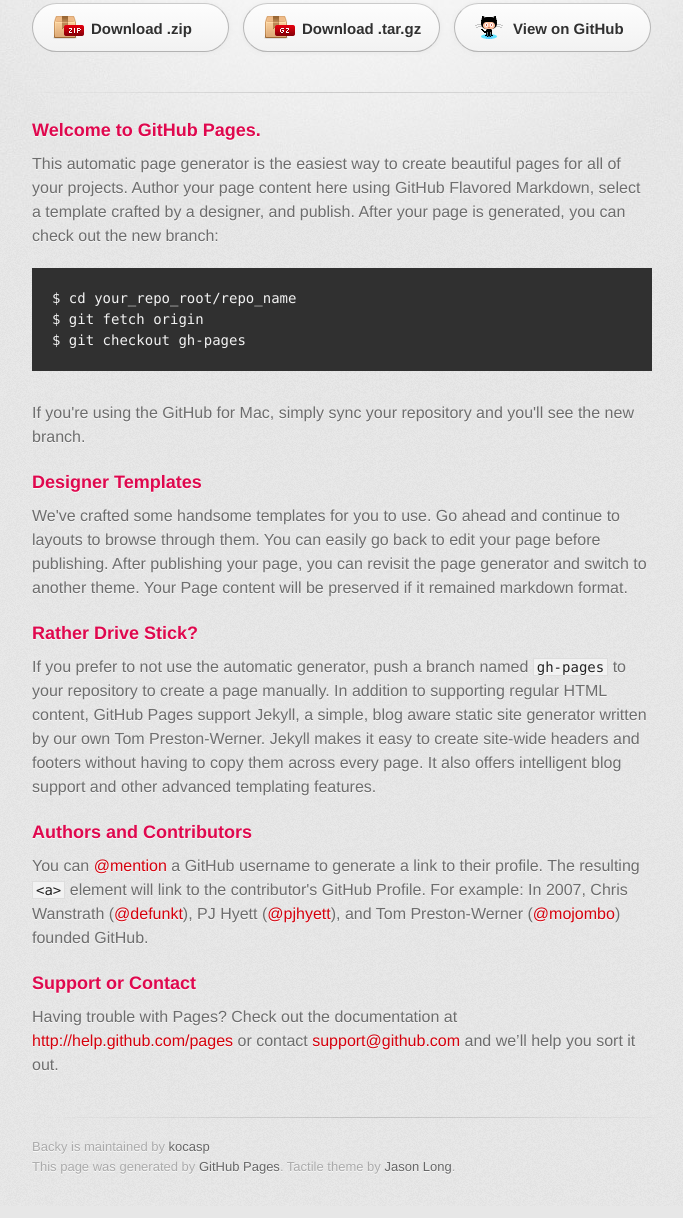
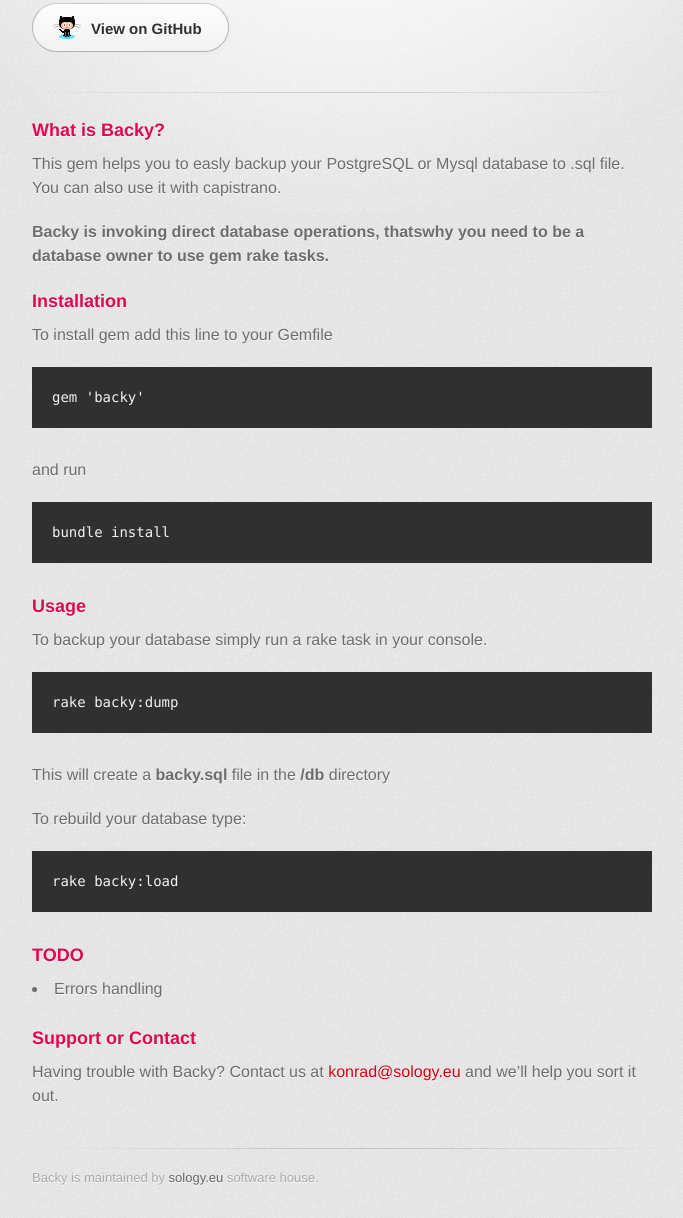
Before and after one commit to Sology/backy, a plain HTML site: page index.html in a window 1280 px wide. Shown: the part 361-1579 px from the top of the page, without its empty margins (298-981 px from the left). Drawn offline with Linux system fonts and the light colour scheme; a web font is replaced by a local one.

Commit message:
text changes

```diff
--- a/index.html
+++ b/index.html
@@ -10,7 +10,7 @@
     <!--[if lt IE 9]>
     <script src="//html5shiv.googlecode.com/svn/trunk/html5.js"></script>
     <![endif]-->
-    <title>Backy by kocasp</title>
+    <title>Backy by Konrad Strojny</title>
   </head>
 
   <body>
@@ -22,8 +22,6 @@
 
 
         <section id="downloads" class="clearfix">
-          <a href="https://github.com/kocasp/backy/zipball/master" id="download-zip" class="button"><span>Download .zip</span></a>
-          <a href="https://github.com/kocasp/backy/tarball/master" id="download-tar-gz" class="button"><span>Download .tar.gz</span></a>
           <a href="https://github.com/kocasp/backy" id="view-on-github" class="button"><span>View on GitHub</span></a>
         </section>
 
@@ -31,41 +29,55 @@
 
         <section id="main_content">
           <h3>
-<a name="welcome-to-github-pages" class="anchor" href="#welcome-to-github-pages"><span class="octicon octicon-link"></span></a>Welcome to GitHub Pages.</h3>
+<a name="welcome-to-github-pages" class="anchor" href="#welcome-to-github-pages"><span class="octicon octicon-link"></span></a>What is Backy?</h3>
 
-<p>This automatic page generator is the easiest way to create beautiful pages for all of your projects. Author your page content here using GitHub Flavored Markdown, select a template crafted by a designer, and publish. After your page is generated, you can check out the new branch:</p>
+<p>This gem helps you to easly backup your PostgreSQL or Mysql database to .sql file. You can also use it with capistrano.</p>
+<p><strong>Backy is invoking direct database operations, thatswhy you need to be a database owner to use gem rake tasks.</strong></p>
 
-<pre><code>$ cd your_repo_root/repo_name
-$ git fetch origin
-$ git checkout gh-pages
+<h3><a name="welcome-to-github-pages" class="anchor" href="#welcome-to-github-pages"><span class="octicon octicon-link"></span></a>Installation</h3>
+
+<p>To install gem add this line to your Gemfile</p>
+
+<pre><code>gem 'backy'
 </code></pre>
 
-<p>If you're using the GitHub for Mac, simply sync your repository and you'll see the new branch.</p>
+<p>and run</p>
+
+<pre><code>bundle install
+</code></pre>
 
 <h3>
-<a name="designer-templates" class="anchor" href="#designer-templates"><span class="octicon octicon-link"></span></a>Designer Templates</h3>
+<a name="designer-templates" class="anchor" href="#designer-templates"><span class="octicon octicon-link"></span></a>Usage</h3>
 
-<p>We've crafted some handsome templates for you to use. Go ahead and continue to layouts to browse through them. You can easily go back to edit your page before publishing. After publishing your page, you can revisit the page generator and switch to another theme. Your Page content will be preserved if it remained markdown format.</p>
+<p>To backup your database simply run a rake task in your console.</p>
+<pre><code>rake backy:dump
+</code></pre>
+
+<p>This will create a <strong>backy.sql</strong> file in the <strong>/db</strong> directory</p>
+<p>To rebuild your database type:</p>
+
+<pre><code>rake backy:load
+</code></pre>
 
 <h3>
-<a name="rather-drive-stick" class="anchor" href="#rather-drive-stick"><span class="octicon octicon-link"></span></a>Rather Drive Stick?</h3>
+<a name="rather-drive-stick" class="anchor" href="#rather-drive-stick"><span class="octicon octicon-link"></span></a>TODO</h3>
 
-<p>If you prefer to not use the automatic generator, push a branch named <code>gh-pages</code> to your repository to create a page manually. In addition to supporting regular HTML content, GitHub Pages support Jekyll, a simple, blog aware static site generator written by our own Tom Preston-Werner. Jekyll makes it easy to create site-wide headers and footers without having to copy them across every page. It also offers intelligent blog support and other advanced templating features.</p>
+<li>Errors handling</li>
+<br/>
 
-<h3>
+<!-- <h3>
 <a name="authors-and-contributors" class="anchor" href="#authors-and-contributors"><span class="octicon octicon-link"></span></a>Authors and Contributors</h3>
 
-<p>You can <a href="https://github.com/blog/821" class="user-mention">@mention</a> a GitHub username to generate a link to their profile. The resulting <code>&lt;a&gt;</code> element will link to the contributor's GitHub Profile. For example: In 2007, Chris Wanstrath (<a href="https://github.com/defunkt" class="user-mention">@defunkt</a>), PJ Hyett (<a href="https://github.com/pjhyett" class="user-mention">@pjhyett</a>), and Tom Preston-Werner (<a href="https://github.com/mojombo" class="user-mention">@mojombo</a>) founded GitHub.</p>
+<p>You can <a href="https://github.com/blog/821" class="user-mention">@mention</a> a GitHub username to generate a link to their profile. The resulting <code>&lt;a&gt;</code> element will link to the contributor's GitHub Profile. For example: In 2007, Chris Wanstrath (<a href="https://github.com/defunkt" class="user-mention">@defunkt</a>), PJ Hyett (<a href="https://github.com/pjhyett" class="user-mention">@pjhyett</a>), and Tom Preston-Werner (<a href="https://github.com/mojombo" class="user-mention">@mojombo</a>) founded GitHub.</p> -->
 
 <h3>
 <a name="support-or-contact" class="anchor" href="#support-or-contact"><span class="octicon octicon-link"></span></a>Support or Contact</h3>
 
-<p>Having trouble with Pages? Check out the documentation at <a href="http://help.github.com/pages">http://help.github.com/pages</a> or contact <a href="mailto:support@github.com">support@github.com</a> and we’ll help you sort it out.</p>
+<p>Having trouble with Backy? Contact us at <a href="mailto:konrad@sology.eu">konrad@sology.eu</a> and we’ll help you sort it out.</p>
         </section>
 
         <footer>
-          Backy is maintained by <a href="https://github.com/kocasp">kocasp</a><br>
-          This page was generated by <a href="http://pages.github.com">GitHub Pages</a>. Tactile theme by <a href="https://twitter.com/jasonlong">Jason Long</a>.
+          Backy is maintained by <a href="https://www.sology.eu">sology.eu</a> software house.<br>
         </footer>
 
                   <script type="text/javascript">
```
